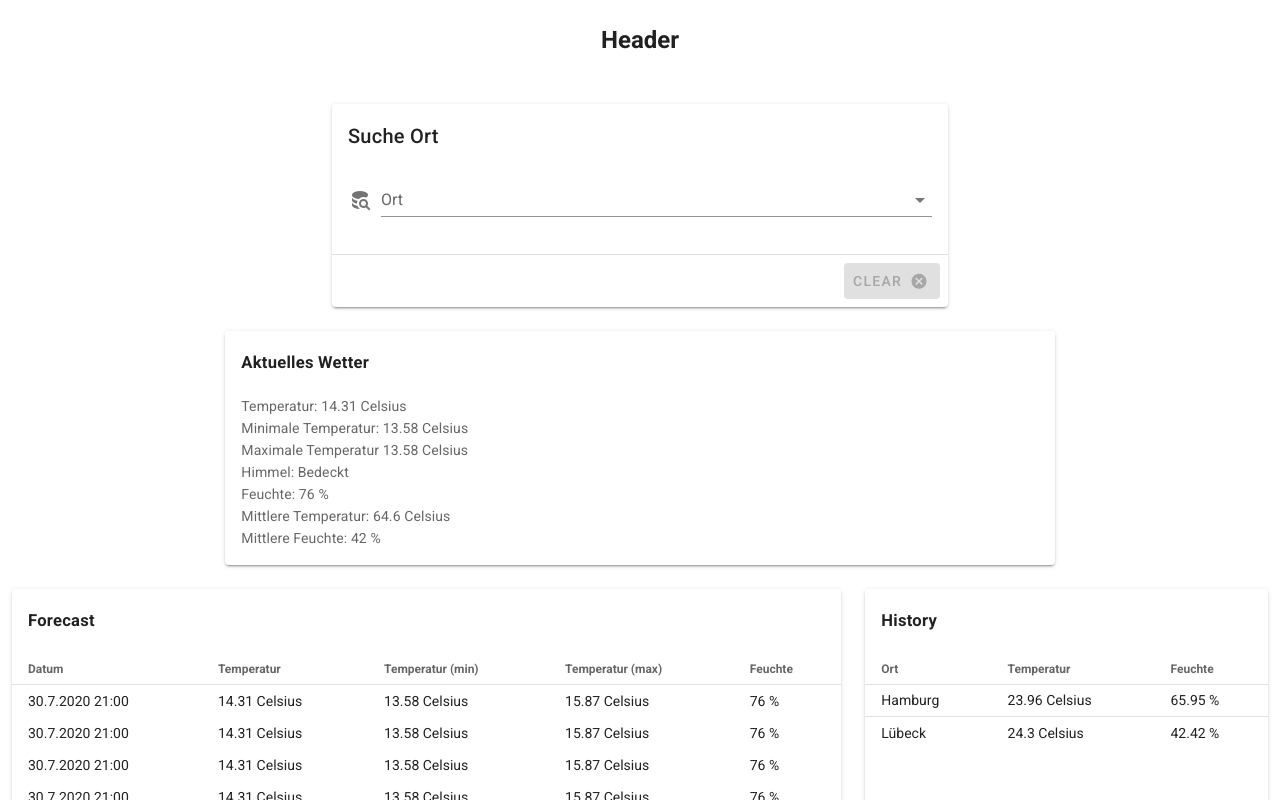
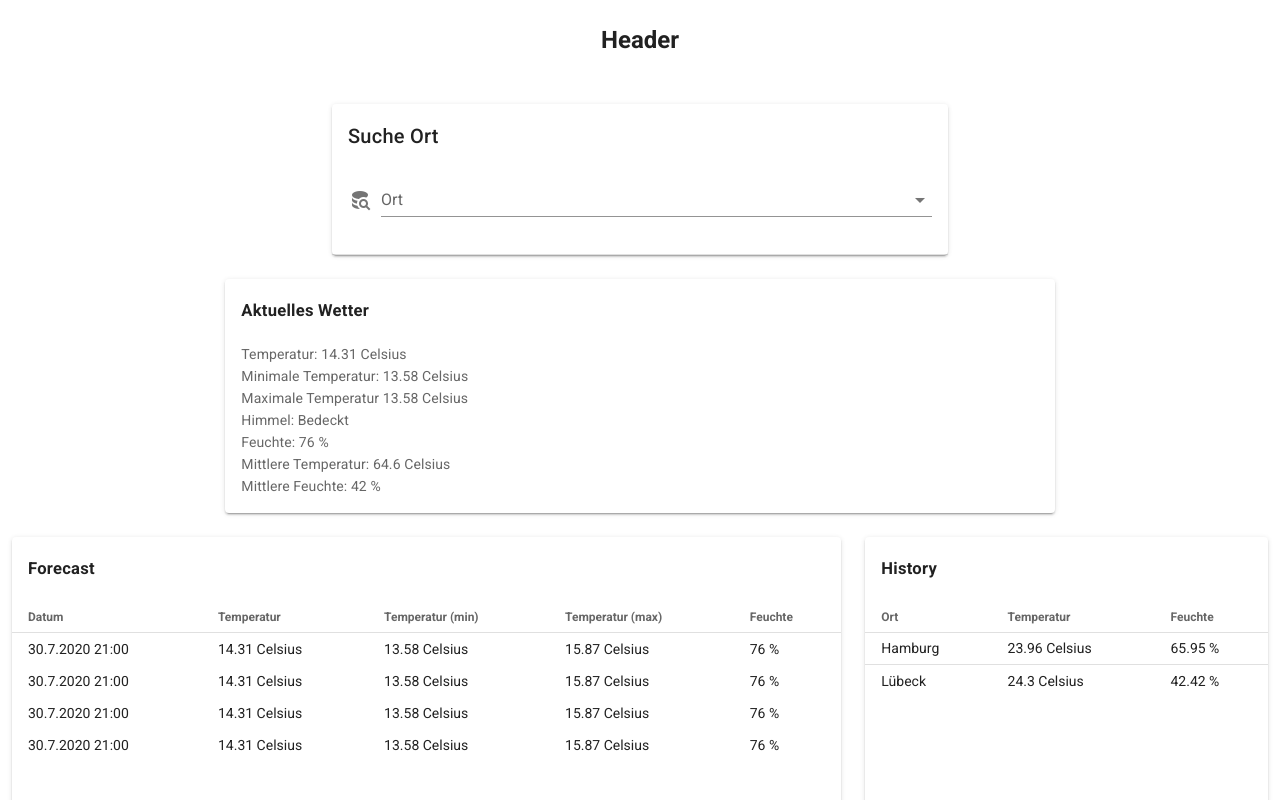
Before and after one commit to Chrichton/Weatherforcast, a Vue app in the folder Vue/vue-weather/: page / in a window 1280 px wide. Shown: the top 800 px of the page. Built offline with nearby package versions, Linux system fonts and the light colour scheme; what vue-uuid would draw is missing.

Commit message:
Removed Clear-button

```diff
--- a/Vue/vue-weather/src/components/SelectCity.vue
+++ b/Vue/vue-weather/src/components/SelectCity.vue
@@ -20,17 +20,6 @@
       ></v-autocomplete>
     </v-card-text>
     <v-divider></v-divider>
-    <v-card-actions>
-      <v-spacer></v-spacer>
-      <v-btn
-        :disabled="!model"
-        color="grey"
-        @click="model = null"
-      >
-        Clear
-        <v-icon right>mdi-close-circle</v-icon>
-      </v-btn>
-    </v-card-actions>
   </v-card>
 </template>
 
@@ -49,11 +38,6 @@ export default {
             model: null,
             search: null,
         }),
-    methods: {
-        selectCity() {
-            this.$emit('load-weather', this.id)
-        }
-    },
     computed: {
       fields () {
         if (!this.model) return []
@@ -82,19 +66,17 @@ export default {
         }
       },
       search () {
-        // Items have already been loaded
-        // if (this.items.length > 0) return
+        if (!this.search) return
 
-        // // Items have already been requested
-        // if (this.isLoading) return
-
-        if (this.search && this.search.length > 1) return
+       // if (this.search.length > 1) return  // TODO should be active.
+                                              // Otherwise after every keystroke a request is made
+                                              // Unfortunately when active the searchtext is not cleared
+                                              // Did not find a way to clear it automatically
+                                              // Have to investigate
 
         if (this.model != null)
         {
           this.model = null;
-          this.entries = [];
-          this.search = null;
         }
 
         this.isLoading = true
@@ -102,7 +84,7 @@ export default {
         // Lazily load input items
         axios.get('http://vueweatherapi.azurewebsites.net/api/weather/forecast/cities/' + this.search)
           .then(res => {
-            this.count = 1500
+            this.count = res.data.result.length
             this.entries = res.data.result
           })
           .catch(err => {
```
